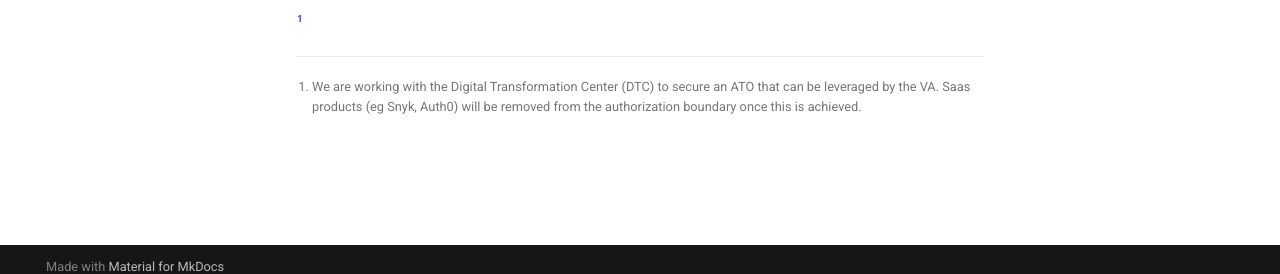
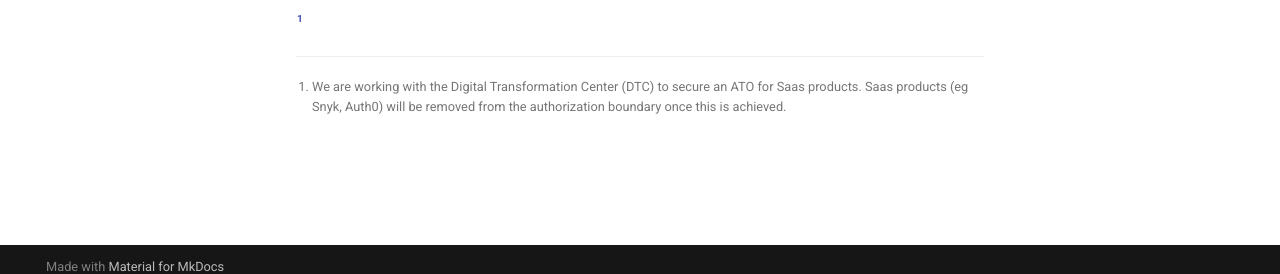
Before and after one commit to rise8-us/cato-playbook, an MkDocs documentation site: the page built from docs/boundary.md, in a window 1280 px wide. Shown: the part 611-885 px from the top of the page. Built offline with MkDocs 1.6.1 and Material for MkDocs 9.7.7, drawn with Linux system fonts in a browser that asks for light colours; comment, search, counter and statistics services are not loaded.

Commit message:
Updated boundary footnote

```diff
--- a/docs/boundary.md
+++ b/docs/boundary.md
@@ -2,5 +2,5 @@
 
 ![Boundary!](images/boundary.png "Boundary")[^1]
 
-[^1]: We are working with the Digital Transformation Center (DTC) to secure an ATO that can be leveraged by the VA.
+[^1]: We are working with the Digital Transformation Center (DTC) to secure an ATO for Saas products.
       Saas products (eg Snyk, Auth0) will be removed from the authorization boundary once this is achieved.
```
